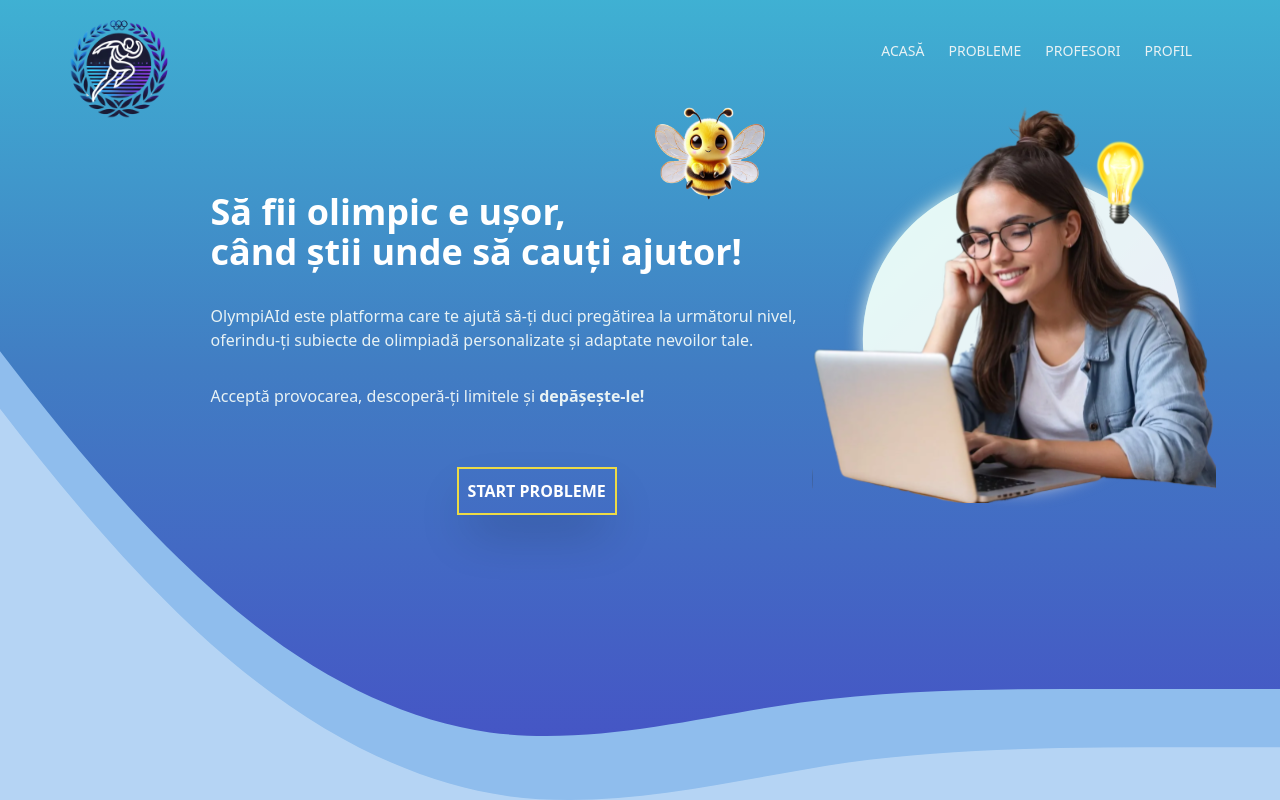
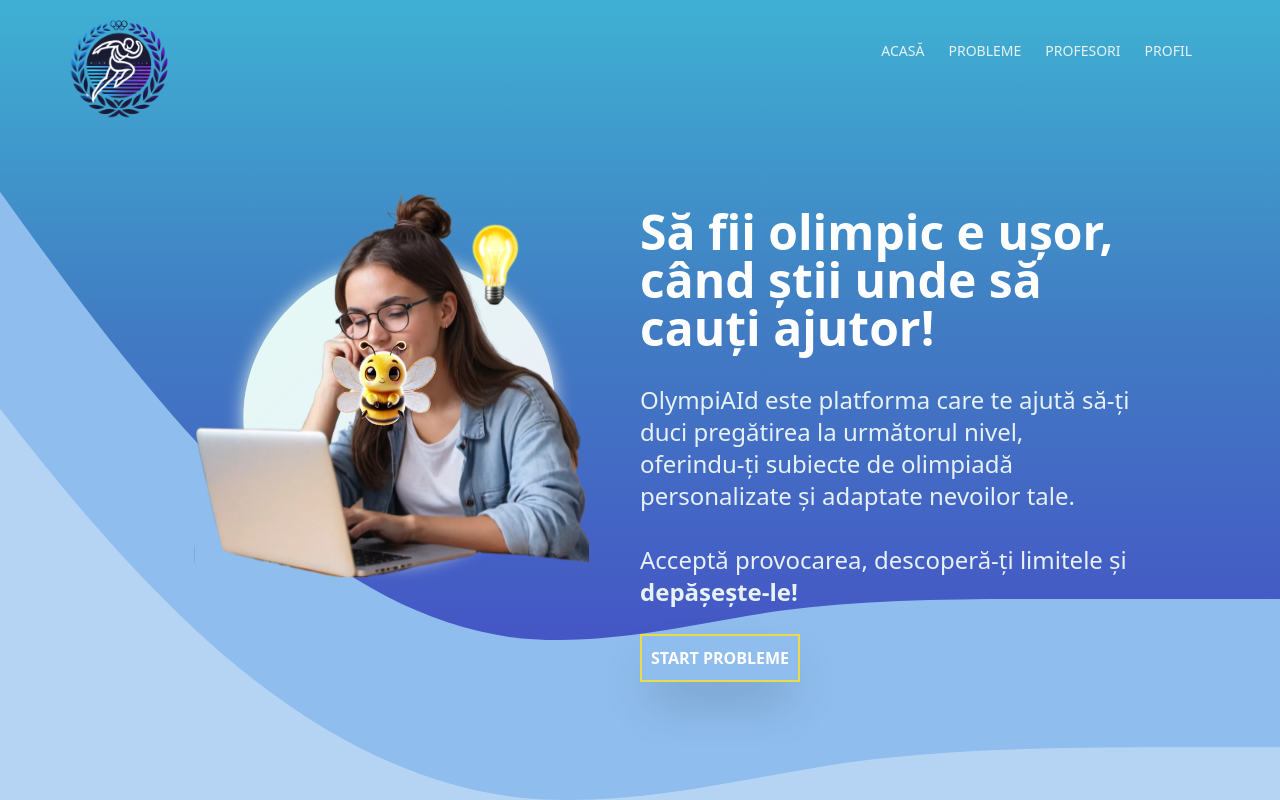
Before and after one commit to VeressIris/unihack2024, a React (Vite) app in the folder frontend/frontend/: page / in a window 1280 px wide. Built offline with nearby package versions, Linux system fonts and the light colour scheme.

Commit message:
make home design to use percentages

```diff
--- a/frontend/frontend/src/pages/Home.jsx
+++ b/frontend/frontend/src/pages/Home.jsx
@@ -24,41 +24,41 @@ const Home = () => {
         className="absolute top-0 left-0 w-full bg-cover bg-center"
         style={{
           backgroundImage: `url('/src/assets/images/home-images/home-gradient.svg')`,
-          height: '92%',
+          height: '80vh',
         }}
       ></div>
 
       <div className="relative z-10">
         <Nav />
-        <div className="flex md:flex-row-reverse md:mr-[5%] flex-col">
-          <div className="girl-imagetop-20 -mt-5">
-            <img src={girl} alt="Girl" className="h-[450px] w-auto" />
-            <div className="absolute top-24 left-1/2 transform translate-x-custom -translate-y-10">
-              <img src={bee} alt="Bee" className="h-[200px] w-auto" />
+        <div className="flex flex-col-reverse lg:flex-row lg:justify-between lg:px-[10%] lg:py-[5%]">
+          <div className="relative lg:w-1/2 lg:mt-0 mt-5">
+            <img src={girl} alt="Girl" className="w-[60%] mx-auto lg:w-[80%]" />
+            <div className="absolute top-1/2 left-1/2 transform -translate-x-1/2 -translate-y-1/2 lg:-translate-y-3/4">
+              <img src={bee} alt="Bee" className="h-[15vw] w-auto float-animation" />
             </div>
           </div>
 
-          <div className="flex flex-col mt-5 md:ml-0 md:mr-0 ml-[10%] mr-[10%]">
-            <div className="main-text mt-12 md:text-4xl text-2xl font-bold text-white">
+          <div className="flex flex-col items-center lg:items-start lg:w-1/2 lg:ml-0 px-[5%] lg:px-0">
+            <div className="main-text mt-5 text-center lg:text-left text-3xl md:text-4xl lg:text-5xl font-bold text-white">
               <p>
                 Să fii olimpic e ușor,<br />când știi unde să cauți ajutor!
               </p>
             </div>
 
-            <div className="mt-8 md:text-base text-sm font-normal text-[#E8F2F4]">
+            <div className="mt-8 text-center lg:text-left text-lg md:text-xl lg:text-2xl font-normal text-[#E8F2F4]">
               <p>
                 OlympiAId este platforma care te ajută să-ți duci pregătirea la următorul nivel,<br />
                 oferindu-ți subiecte de olimpiadă personalizate și adaptate nevoilor tale.
               </p>
             </div>
 
-            <div className="mt-8 md:text-base text-sm font-normal text-[#E8F2F4]">
+            <div className="mt-8 text-center lg:text-left text-lg md:text-xl lg:text-2xl font-normal text-[#E8F2F4]">
               <p>
                 Acceptă provocarea, descoperă-ți limitele și <span className="font-semibold">depășește-le!</span>
               </p>
             </div>
 
-            <div className="mt-[10%] ml-[42%]">
+            <div className="mt-10 lg:mt-[5%]">
               <Button text="START PROBLEME" onClick={handleStartProblemeClick} />
             </div>
           </div>
```
